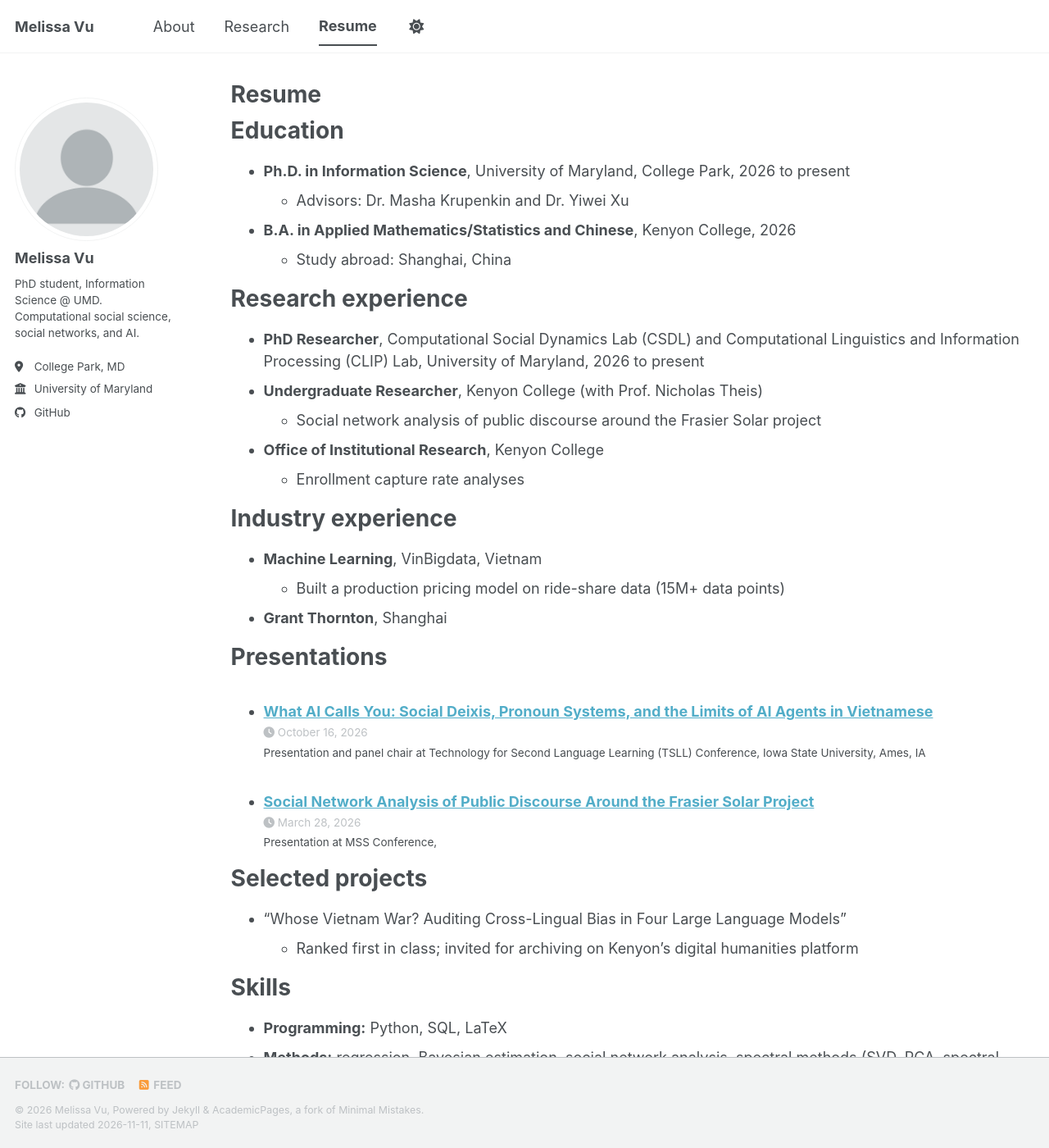
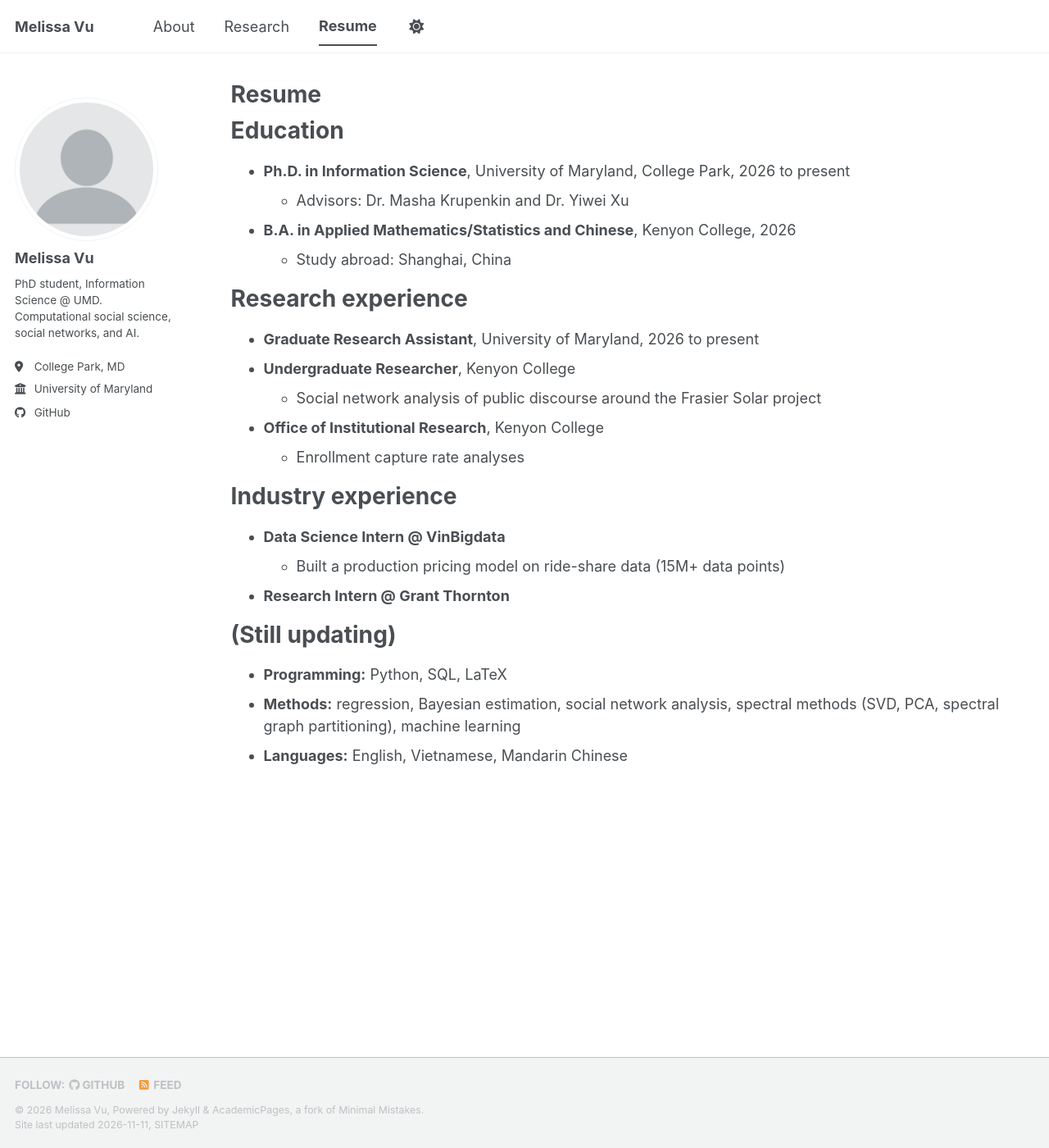
Before and after one commit to melvu-25/melvu-25.github.io, a Jekyll site: the page built from _pages/resume.md, in a window 1280 px wide and 1400 px high. Shown: the whole window at 82% size. Built offline with Jekyll 4.4.1, drawn with Linux system fonts in a browser that asks for light colours; a script bundle is joined from its source files by our own code; a style sheet for code colours, icons or effects is not loaded.

Commit message:
Revise resume with updated roles and descriptions
Updated research and industry experience sections, including title changes and additional details.

```diff
--- a/_pages/resume.md
+++ b/_pages/resume.md
@@ -21,30 +21,19 @@ Education
 
 Research experience
 ======
-* **PhD Researcher**, Computational Social Dynamics Lab (CSDL) and Computational Linguistics and Information Processing (CLIP) Lab, University of Maryland, 2026 to present
-* **Undergraduate Researcher**, Kenyon College (with Prof. Nicholas Theis)
+* **Graduate Research Assistant**, University of Maryland, 2026 to present
+* **Undergraduate Researcher**, Kenyon College
   * Social network analysis of public discourse around the Frasier Solar project
 * **Office of Institutional Research**, Kenyon College
   * Enrollment capture rate analyses
 
 Industry experience
 ======
-* **Machine Learning**, VinBigdata, Vietnam
+* **Data Science Intern @ VinBigdata**
   * Built a production pricing model on ride-share data (15M+ data points)
-* **Grant Thornton**, Shanghai
+* **Research Intern @ Grant Thornton**
 
-Presentations
-======
-  <ul>{% for post in site.talks reversed %}
-    {% include archive-single-talk-cv.html  %}
-  {% endfor %}</ul>
-
-Selected projects
-======
-* "Whose Vietnam War? Auditing Cross-Lingual Bias in Four Large Language Models"
-  * Ranked first in class; invited for archiving on Kenyon's digital humanities platform
-
-Skills
+(Still updating)
 ======
 * **Programming:** Python, SQL, LaTeX
 * **Methods:** regression, Bayesian estimation, social network analysis, spectral methods (SVD, PCA, spectral graph partitioning), machine learning
```
